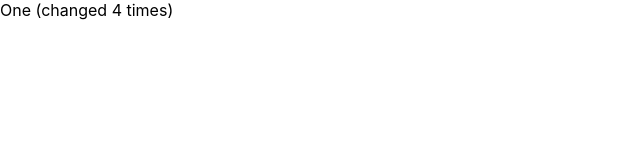
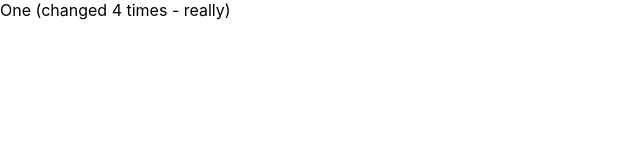
Before and after one commit to chriswdmr/nextjs, a Next.js app: page /foo/one in a window 1280 px wide. Shown: the top 160 px of the page, without its empty margins (0-640 px from the left). Built offline with nearby package versions, Linux system fonts and the light colour scheme.

Commit message:
Update one.js

```diff
--- a/pages/foo/one.js
+++ b/pages/foo/one.js
@@ -1,5 +1,5 @@
 const One = () => {
-    return 'One (changed 4 times)'
+    return 'One (changed 4 times - really)'
 }
 
 export default One
```
